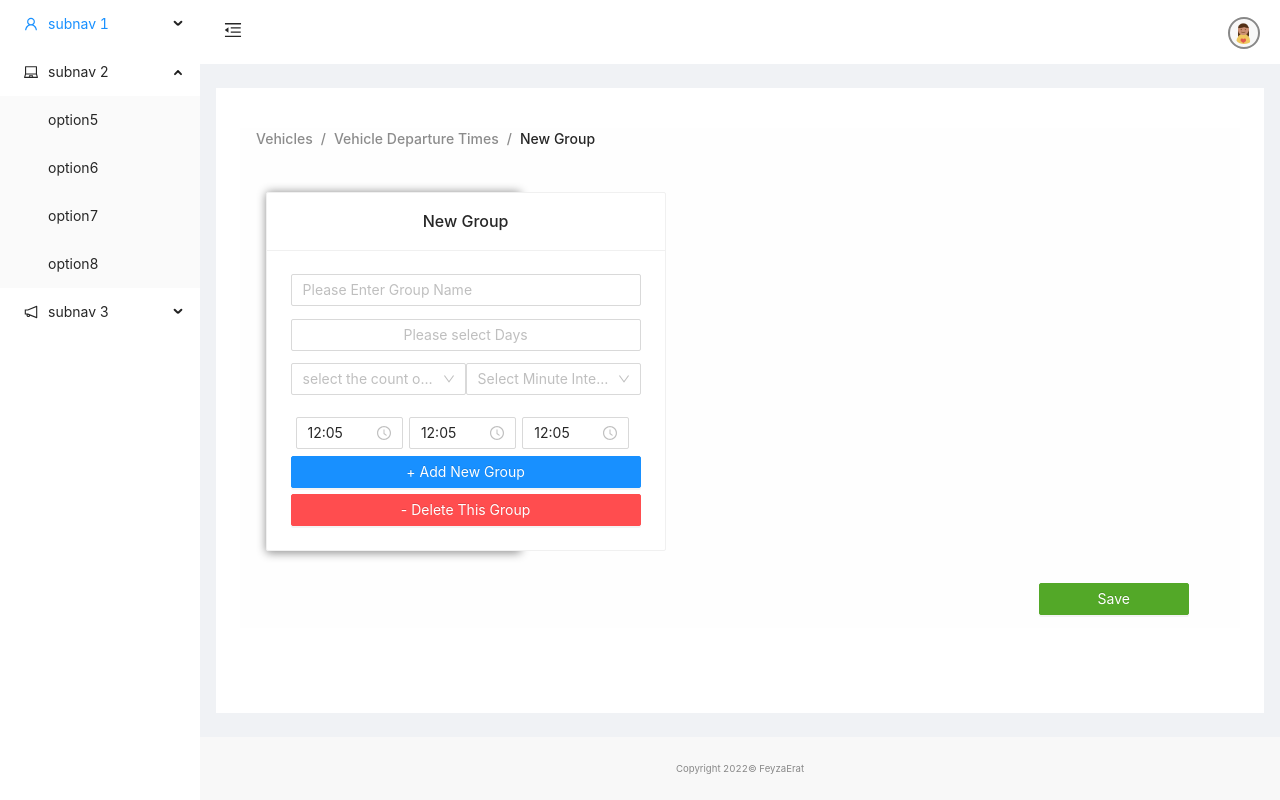
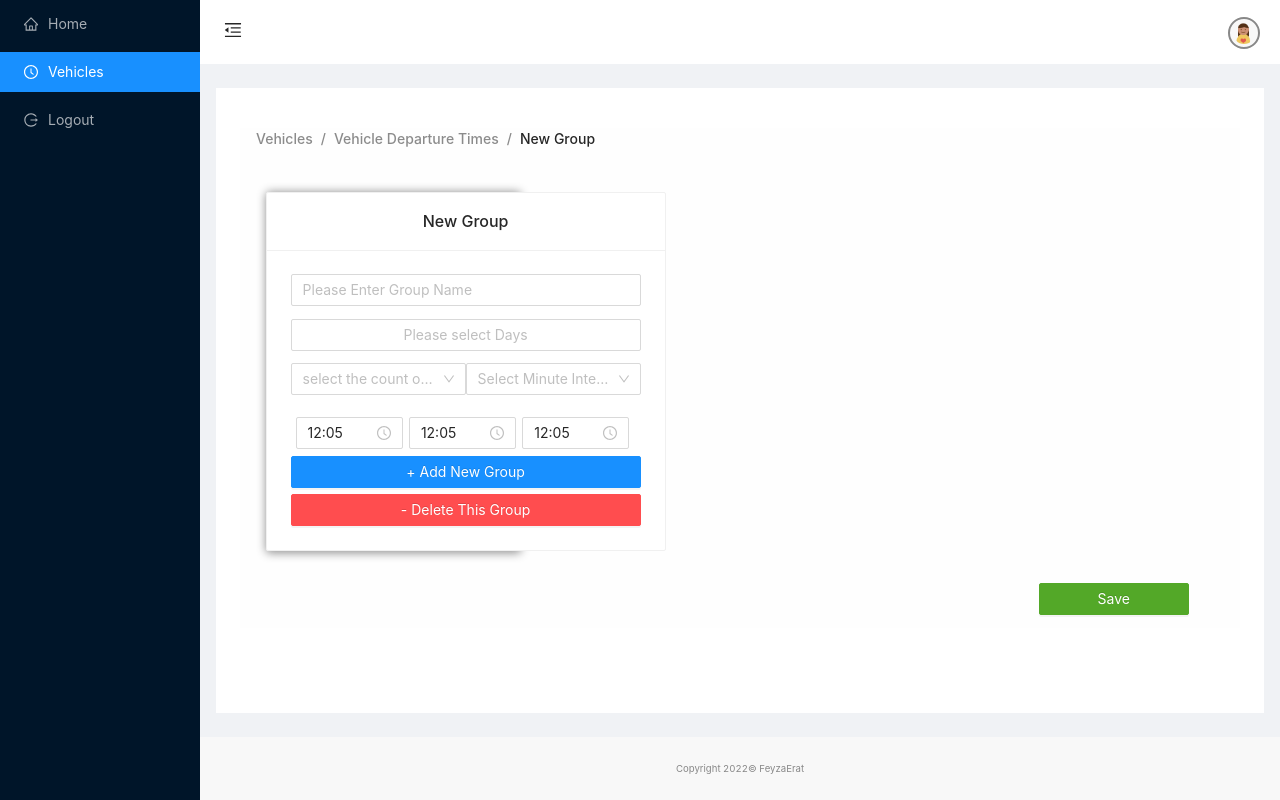
Before and after one commit to feyzaerat/v_tracking, a React (Create React App) app: page / in a window 1280 px wide. Built offline with nearby package versions, Linux system fonts and the light colour scheme.

Commit message:
class to hooks

```diff
--- a/src/components/Sidebar.tsx
+++ b/src/components/Sidebar.tsx
@@ -1,35 +1,40 @@
-import {Menu, MenuProps} from 'antd';
-import { MailOutlined, AppstoreOutlined, SettingOutlined,HomeOutlined,UserOutlined,MenuOutlined, LogoutOutlined, LaptopOutlined, NotificationOutlined,} from '@ant-design/icons';
+import {Menu} from 'antd';
 import React from "react";
-const items2: MenuProps['items'] = [UserOutlined, LaptopOutlined, NotificationOutlined].map(
-    (icon, index) => {
-        const key = String(index + 1);
+import {HomeOutlined, UserOutlined, ClockCircleOutlined, LogoutOutlined} from '@ant-design/icons';
 
-        return {
-            key: `sub${key}`,
-            icon: React.createElement(icon),
-            label: `subnav ${key}`,
+const Siders = () => {
+    return(
+        <>
+            <div className="logo" />
+            <Menu
+                theme="dark"
+                mode="inline"
+                defaultSelectedKeys={['2']}
+                items={[
+                    {
+                        key: '1',
+                        icon: <HomeOutlined />,
+                        label: 'Home',
+                    },
+                    {
+                        key: '2',
+                        icon: <ClockCircleOutlined />,
+                        label: 'Vehicles',
+                    },
+                    {
+                        key: '3',
+                        icon: <LogoutOutlined />,
+                        label: 'Logout',
+                    },
+                ]}
+            />
 
-            children: new Array(4).fill(null).map((_, j) => {
-                const subKey = index * 4 + j + 1;
-                return {
-                    key: subKey,
-                    label: `option${subKey}`,
-                };
-            }),
-        };
-    },
-);
+        </>
 
-const Siders = () => (
+    );
 
-    <Menu
-        mode="inline"
-        defaultSelectedKeys={['1']}
-        defaultOpenKeys={['sub2']}
-        style={{ height: '100%', borderRight: 0 }}
-        items={items2}
-    />
-);
+
+}
+
 
 export default Siders;
```
